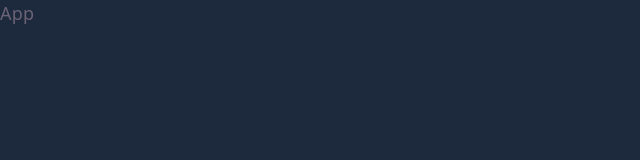
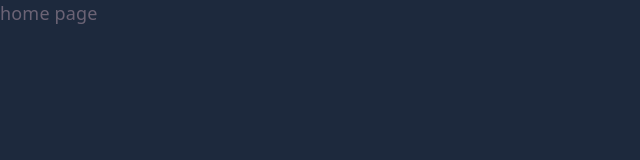
Before and after one commit to amirazadehranjbar/mern-app-one, a React app in the folder frontend/: page / in a window 1280 px wide. Shown: the top 160 px of the page, without its empty margins (0-640 px from the left). Built offline with nearby package versions, Linux system fonts and the light colour scheme; the HTML template or start-up script is replaced by a standard one.

Commit message:
add frontend folder : add pages part-1

```diff
--- a/frontend/src/App.jsx
+++ b/frontend/src/App.jsx
@@ -1,8 +1,16 @@
+import {Route, Routes} from "react-router";
+import HomePage from "./pages/HomePage.jsx";
+import CreateNotePage from "./pages/CreateNotePage.jsx";
+import DetailNotePage from "./pages/DetailNotePage.jsx";
 
 function App() {
     return (
         <div className="w-full h-screen bg-slate-800">
-            App
+            <Routes>
+                <Route path="/" element={<HomePage/>}/>
+                <Route path="/create-note" element={<CreateNotePage/>}/>
+                <Route path="/details/:id" element={<DetailNotePage/>}/>
+            </Routes>
         </div>
     )
 }
--- /dev/null
+++ b/frontend/src/pages/CreateNotePage.jsx
@@ -0,0 +1,7 @@
+function CreateNotePage() {
+    return (
+        <div>CreateNotePage</div>
+    )
+}
+
+export default CreateNotePage
--- /dev/null
+++ b/frontend/src/pages/DetailNotePage.jsx
@@ -0,0 +1,7 @@
+function DetailNotePage() {
+    return (
+        <div>DetailNotePage</div>
+    )
+}
+
+export default DetailNotePage
--- /dev/null
+++ b/frontend/src/pages/HomePage.jsx
@@ -0,0 +1,10 @@
+
+function HomePage() {
+    return (
+        <div>
+            home page
+        </div>
+    )
+}
+
+export default HomePage
```
